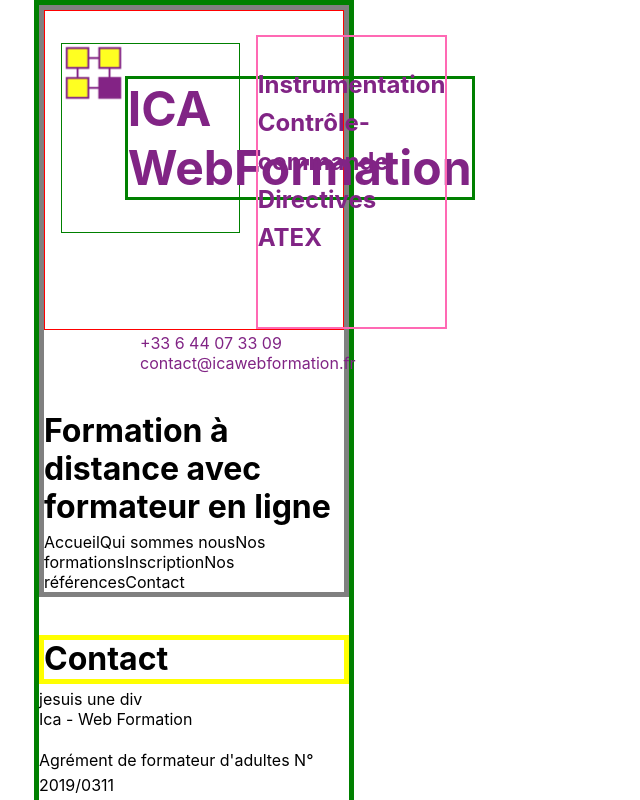
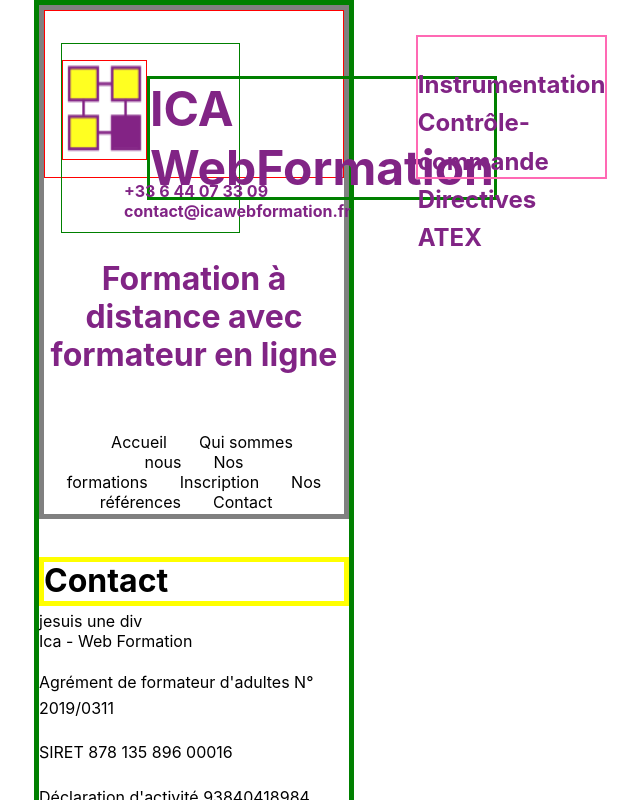
Before and after one commit to SSylvain1989/icaWebFormation, a Next.js app: page /contact in a window 1280 px wide. Shown: the top 800 px of the page, without its empty margins (446-1086 px from the left). Built offline with nearby package versions, Linux system fonts and the light colour scheme.

Commit message:
css header

```diff
--- a/components/Layout/Layout.js
+++ b/components/Layout/Layout.js
@@ -25,7 +25,7 @@
       <header className={styles.header}>
         <div className={styles.container}>
           <div className={styles.container__wrapper}>
-            <img className={styles.logo} src="/ica-logo.png" alt="ica-logo" width="90" height="60"  />
+            <img className={styles.logo} src="/ica-logo.png" alt="ica-logo" />
             <h1 className={styles.container__title}>ICA WebFormation</h1>
           </div>
           <div className={styles.container__keyWord}>
@@ -38,7 +38,7 @@
           <a href="tel:+33644073309">+33 6 44 07 33 09</a>
           <a href="mailto:p.sigonnez@hotmail.fr" className="pt-2">contact@icawebformation.fr</a>
         </div>
-          <h2>Formation à distance avec formateur en ligne</h2>
+          <h2 className={styles.header__h2}>Formation à distance avec formateur en ligne</h2>
         {/* *** nav *** */}
         <nav>
           <Link href="/">
--- a/components/Layout/layout.module.scss
+++ b/components/Layout/layout.module.scss
@@ -11,10 +11,16 @@
 
 .header{ // tout le header
   border: grey 5px solid;
+  &__h2{
+  text-align: center;
+  margin-bottom: 3.5rem;
+  color: vars.$text-purple;
+  }
   .container{ // juste le container du haut sans contact
     border: red 1px solid;
     display: flex;
     flex-direction: row;
+    height: 10.5rem;
     &__wrapper{
       display: flex;
       flex-direction: row;
@@ -33,13 +39,29 @@
       color: vars.$text-purple;
       font-size: 1.5rem;
       font-weight: 700;
-      margin: 1.5rem 1rem 0rem 0rem;
+      margin: 1.5rem 1rem 0rem 10rem;
+      height: 9rem;
     }
   }
   .contact{ // partie basse du header
-    margin: 0.2rem 1rem 1.5rem 6rem;
+    margin: 0.2rem 1rem 1.5rem 5rem;
     display: flex;
     flex-direction: column;
     color: vars.$text-purple;
+    font-weight: 700;
+  }
+  img{
+    margin-top: 1rem;
+    width: 85px;
+    height: 100px;
+    border: red solid 1px;
+  }
+  nav{
+    text-align: center;
+    padding: 0.1rem;
+  }
+  .navlink{
+    margin-left: 1rem;
+    margin-right: 1rem;
   }
 }
--- a/styles/Home.module.css
+++ /dev/null
@@ -1,122 +0,0 @@
-.container {
-  min-height: 100vh;
-  padding: 0 0.5rem;
-  display: flex;
-  flex-direction: column;
-  justify-content: center;
-  align-items: center;
-}
-
-.main {
-  padding: 5rem 0;
-  flex: 1;
-  display: flex;
-  flex-direction: column;
-  justify-content: center;
-  align-items: center;
-}
-
-.footer {
-  width: 100%;
-  height: 100px;
-  border-top: 1px solid #eaeaea;
-  display: flex;
-  justify-content: center;
-  align-items: center;
-}
-
-.footer img {
-  margin-left: 0.5rem;
-}
-
-.footer a {
-  display: flex;
-  justify-content: center;
-  align-items: center;
-}
-
-.title a {
-  color: #0070f3;
-  text-decoration: none;
-}
-
-.title a:hover,
-.title a:focus,
-.title a:active {
-  text-decoration: underline;
-}
-
-.title {
-  margin: 0;
-  line-height: 1.15;
-  font-size: 4rem;
-}
-
-.title,
-.description {
-  text-align: center;
-}
-
-.description {
-  line-height: 1.5;
-  font-size: 1.5rem;
-}
-
-.code {
-  background: #fafafa;
-  border-radius: 5px;
-  padding: 0.75rem;
-  font-size: 1.1rem;
-  font-family: Menlo, Monaco, Lucida Console, Liberation Mono, DejaVu Sans Mono,
-    Bitstream Vera Sans Mono, Courier New, monospace;
-}
-
-.grid {
-  display: flex;
-  align-items: center;
-  justify-content: center;
-  flex-wrap: wrap;
-  max-width: 800px;
-  margin-top: 3rem;
-}
-
-.card {
-  margin: 1rem;
-  flex-basis: 45%;
-  padding: 1.5rem;
-  text-align: left;
-  color: inherit;
-  text-decoration: none;
-  border: 1px solid #eaeaea;
-  border-radius: 10px;
-  transition: color 0.15s ease, border-color 0.15s ease;
-}
-
-.card:hover,
-.card:focus,
-.card:active {
-  color: #0070f3;
-  border-color: #0070f3;
-}
-
-.card h3 {
-  margin: 0 0 1rem 0;
-  font-size: 1.5rem;
-}
-
-.card p {
-  margin: 0;
-  font-size: 1.25rem;
-  line-height: 1.5;
-}
-
-.logo {
-  height: 1em;
-}
-
-@media (max-width: 600px) {
-  .grid {
-    width: 100%;
-    flex-direction: column;
-  }
-}
```
Also changed, not shown: 1 other file (tests, documents, lock files or other folders).
